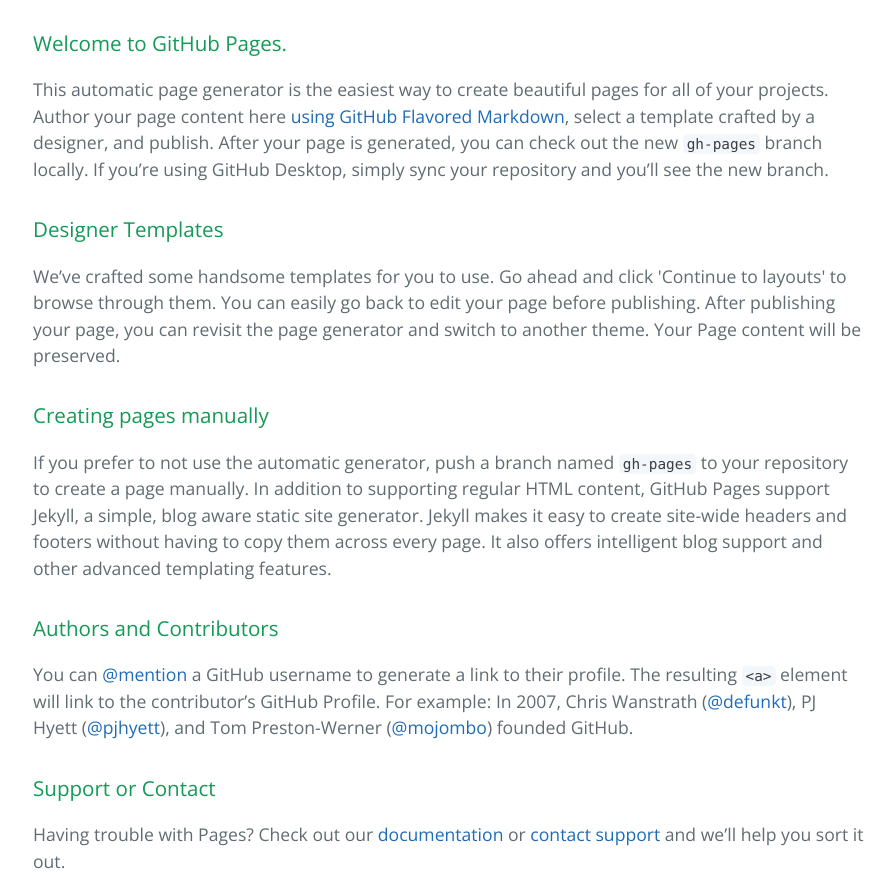
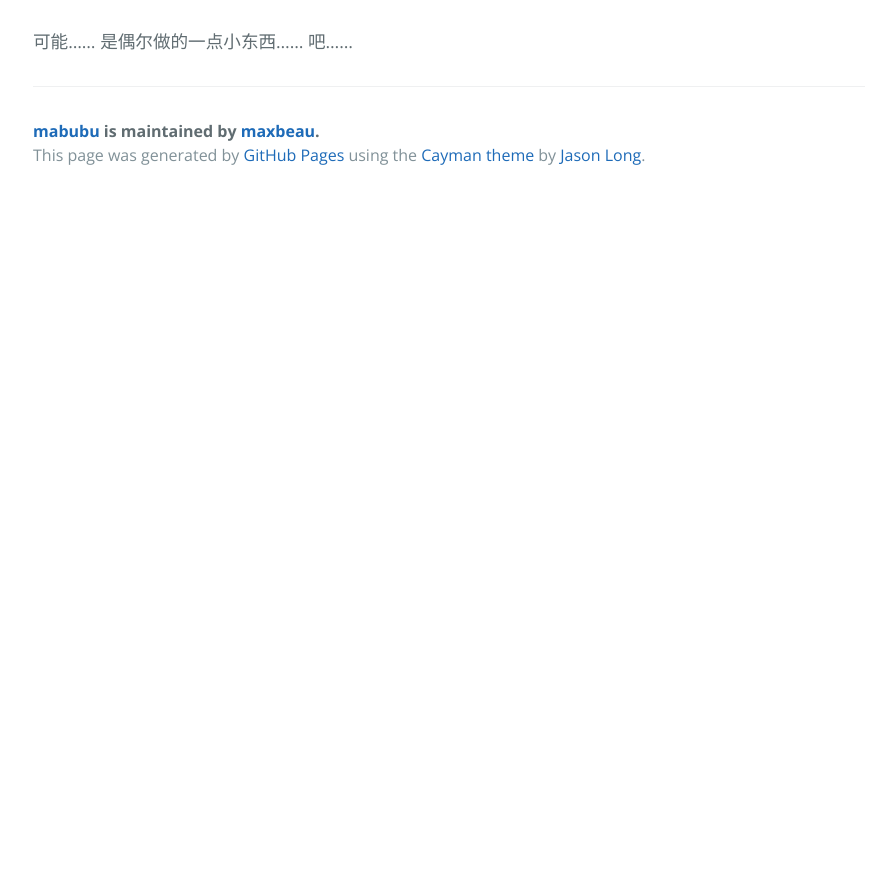
Before and after one commit to maxbeau/-, a plain HTML site: page index.html in a window 1280 px wide. Shown: the part 340-1217 px from the top of the page, without its empty margins (191-1083 px from the left). After the commit the page ends 800 px from the top, so only its background shows below. Drawn offline with nearby package versions, Linux system fonts and the light colour scheme.

```diff
--- a/index.html
+++ b/index.html
@@ -13,39 +13,18 @@
     <section class="page-header">
       <h1 class="project-name">mabubu</h1>
       <h2 class="project-tagline"></h2>
-      <a href="https://github.com/maxbeau/Front-end-more-than-the-front-end" class="btn">View on GitHub</a>
-      <a href="https://github.com/maxbeau/Front-end-more-than-the-front-end/zipball/master" class="btn">Download .zip</a>
-      <a href="https://github.com/maxbeau/Front-end-more-than-the-front-end/tarball/master" class="btn">Download .tar.gz</a>
+      <a href="https://github.com/maxbeau/mabubu" class="btn">View on GitHub</a>
+      <a href="https://github.com/maxbeau/mabubu/zipball/master" class="btn">Download .zip</a>
+      <a href="https://github.com/maxbeau/mabubu/tarball/master" class="btn">Download .tar.gz</a>
     </section>
 
     <section class="main-content">
-      <h3>
-<a id="welcome-to-github-pages" class="anchor" href="#welcome-to-github-pages" aria-hidden="true"><span aria-hidden="true" class="octicon octicon-link"></span></a>Welcome to GitHub Pages.</h3>
-
-<p>This automatic page generator is the easiest way to create beautiful pages for all of your projects. Author your page content here <a href="https://guides.github.com/features/mastering-markdown/">using GitHub Flavored Markdown</a>, select a template crafted by a designer, and publish. After your page is generated, you can check out the new <code>gh-pages</code> branch locally. If you’re using GitHub Desktop, simply sync your repository and you’ll see the new branch.</p>
-
-<h3>
-<a id="designer-templates" class="anchor" href="#designer-templates" aria-hidden="true"><span aria-hidden="true" class="octicon octicon-link"></span></a>Designer Templates</h3>
-
-<p>We’ve crafted some handsome templates for you to use. Go ahead and click 'Continue to layouts' to browse through them. You can easily go back to edit your page before publishing. After publishing your page, you can revisit the page generator and switch to another theme. Your Page content will be preserved.</p>
-
-<h3>
-<a id="creating-pages-manually" class="anchor" href="#creating-pages-manually" aria-hidden="true"><span aria-hidden="true" class="octicon octicon-link"></span></a>Creating pages manually</h3>
-
-<p>If you prefer to not use the automatic generator, push a branch named <code>gh-pages</code> to your repository to create a page manually. In addition to supporting regular HTML content, GitHub Pages support Jekyll, a simple, blog aware static site generator. Jekyll makes it easy to create site-wide headers and footers without having to copy them across every page. It also offers intelligent blog support and other advanced templating features.</p>
-
-<h3>
-<a id="authors-and-contributors" class="anchor" href="#authors-and-contributors" aria-hidden="true"><span aria-hidden="true" class="octicon octicon-link"></span></a>Authors and Contributors</h3>
-
-<p>You can <a href="https://help.github.com/articles/basic-writing-and-formatting-syntax/#mentioning-users-and-teams" class="user-mention">@mention</a> a GitHub username to generate a link to their profile. The resulting <code>&lt;a&gt;</code> element will link to the contributor’s GitHub Profile. For example: In 2007, Chris Wanstrath (<a href="https://github.com/defunkt" class="user-mention">@defunkt</a>), PJ Hyett (<a href="https://github.com/pjhyett" class="user-mention">@pjhyett</a>), and Tom Preston-Werner (<a href="https://github.com/mojombo" class="user-mention">@mojombo</a>) founded GitHub.</p>
-
-<h3>
-<a id="support-or-contact" class="anchor" href="#support-or-contact" aria-hidden="true"><span aria-hidden="true" class="octicon octicon-link"></span></a>Support or Contact</h3>
-
-<p>Having trouble with Pages? Check out our <a href="https://help.github.com/pages">documentation</a> or <a href="https://github.com/contact">contact support</a> and we’ll help you sort it out.</p>
+      <p>可能……
+是偶尔做的一点小东西……
+吧……</p>
 
       <footer class="site-footer">
-        <span class="site-footer-owner"><a href="https://github.com/maxbeau/Front-end-more-than-the-front-end">mabubu</a> is maintained by <a href="https://github.com/maxbeau">maxbeau</a>.</span>
+        <span class="site-footer-owner"><a href="https://github.com/maxbeau/mabubu">mabubu</a> is maintained by <a href="https://github.com/maxbeau">maxbeau</a>.</span>
 
         <span class="site-footer-credits">This page was generated by <a href="https://pages.github.com">GitHub Pages</a> using the <a href="https://github.com/jasonlong/cayman-theme">Cayman theme</a> by <a href="https://twitter.com/jasonlong">Jason Long</a>.</span>
       </footer>
```
Also changed, not shown: params.json (+1 -1 lines).
